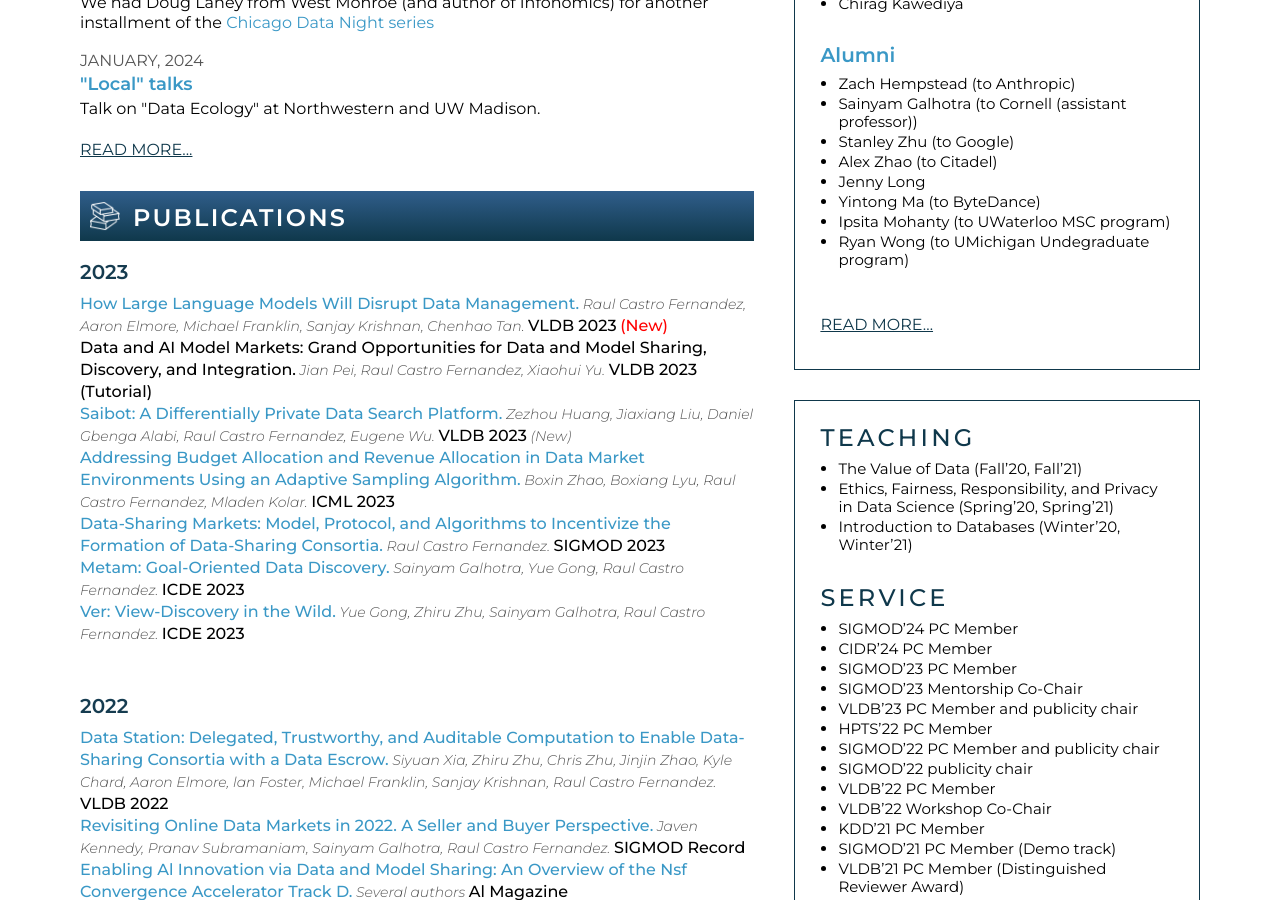
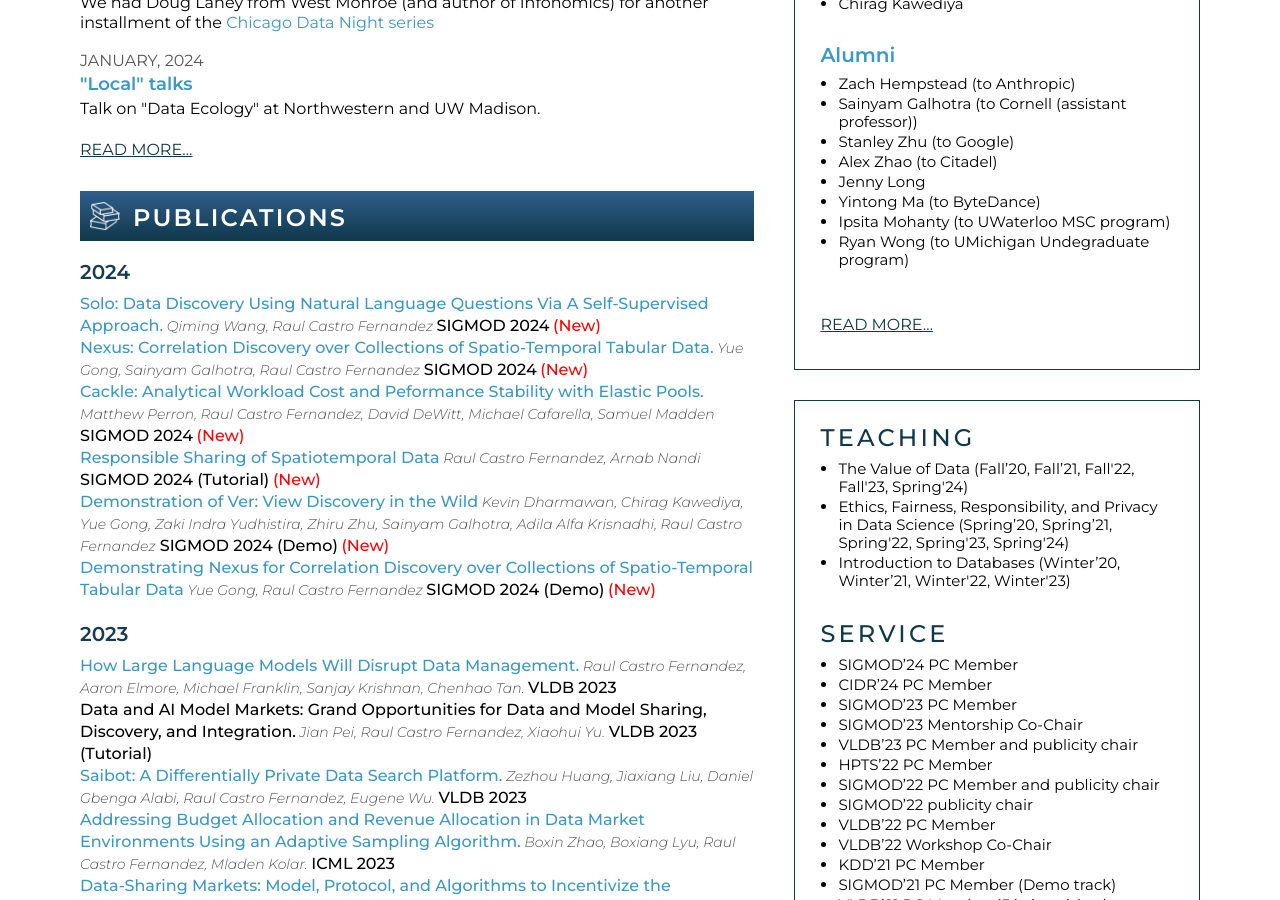
Before and after one commit to raulcf/raulcf.github.io, a Jekyll site: the page index.html, which Jekyll copies as it is, in a window 1280 px wide and 900 px high, scrolled down 740 px. Built offline with Jekyll 4.4.1, drawn with Linux system fonts in a browser that asks for light colours; some of the changed text lies outside the part shown.

Commit message:
updated with sigmod papers

```diff
--- a/index.html
+++ b/index.html
@@ -124,13 +124,67 @@ Talk on "Data Ecology" at Northwestern and UW Madison.
 
                 <div class="titlebox"><h2><img src="images/stack-of-books.png" alt="">PUBLICATIONS</h2></div>
                 <div class="descbox publicationbox">
+
+
+                    <p class="republican-year first">2024</p>
+
+                    <p>
+                    <strong><a
+href="./papers/solo-sigmod24.pdf">Solo: Data Discovery Using Natural Language
+Questions Via A Self-Supervised Approach.</a></strong> Qiming Wang, Raul Castro Fernandez <strong>SIGMOD 2024</strong> <strong> <span
+style='color:red;'>(New)</span></strong>
+                    <br>
+
+                    <p>
+                    <strong><a
+href="./papers/nexus-sigmod24.pdf">Nexus: Correlation Discovery over
+Collections of Spatio-Temporal Tabular Data.</a></strong> Yue Gong, Sainyam
+Galhotra, Raul Castro Fernandez <strong>SIGMOD 2024</strong> <strong> <span
+style='color:red;'>(New)</span></strong>
+                    <br>
+
+                    <p>
+                    <strong><a
+href="./papers/cackle-sigmod24.pdf">Cackle: Analytical Workload Cost and
+Peformance Stability with Elastic Pools.</a></strong> Matthew Perron, Raul
+Castro Fernandez, David DeWitt, Michael Cafarella, Samuel Madden <strong>SIGMOD 2024</strong> <strong> <span
+style='color:red;'>(New)</span></strong>
+                    <br>
+
+                    <p>
+                    <strong><a
+href="./papers/sigmod24-tutorial.pdf">Responsible Sharing of Spatiotemporal Data</a></strong> Raul
+Castro Fernandez, Arnab Nandi <strong>SIGMOD 2024 (Tutorial)</strong> <strong> <span
+style='color:red;'>(New)</span></strong>
+
+                    <br>
+
+                    <p>
+                    <strong><a
+href="./papers/Ver_SIGMOD_24_Demo.pdf">Demonstration of Ver: View Discovery in
+the Wild</a></strong> Kevin Dharmawan, Chirag Kawediya, Yue Gong, Zaki Indra
+Yudhistira, Zhiru Zhu, Sainyam Galhotra, Adila Alfa Krisnadhi, Raul Castro
+Fernandez<strong> SIGMOD 2024 (Demo)</strong> <strong> <span
+style='color:red;'>(New)</span></strong>
+
+                    <br>
+
+                    <p>
+                    <strong><a
+href="./papers/Nexus_SIGMOD_24_Demo.pdf">Demonstrating Nexus for Correlation
+Discovery over Collections of Spatio-Temporal Tabular Data</a></strong> Yue
+Gong, Raul Castro Fernandez <strong>SIGMOD 2024 (Demo)</strong> <strong> <span
+style='color:red;'>(New)</span></strong>
+                    <br>
+                    </p>
+
+                    <br>
                     <p class="republican-year first">2023</p>
 
                     <p>
                     <strong><a href="./papers/llm_db_vision_vldb23-11.pdf">How Large Language Models Will Disrupt Data
 Management.</a></strong> Raul Castro Fernandez, Aaron Elmore, Michael Franklin,
-Sanjay Krishnan, Chenhao Tan. <strong>VLDB 2023</strong> <strong> <span
-style='color:red;'>(New)</span></strong>
+Sanjay Krishnan, Chenhao Tan. <strong>VLDB 2023</strong>
                     <br>
                     <p>
                     <strong>Data and AI Model Markets: Grand Opportunities for
@@ -389,9 +443,12 @@ Pietzuch.   <strong>PhD Workshop@DEBS’13</strong>
 
                     <h2>TEACHING</h2>
                     <ul>
-                        <li>The Value of Data (Fall’20, Fall’21)</li>
-                        <li>Ethics, Fairness, Responsibility, and Privacy in Data Science (Spring’20, Spring’21)</li>
-                        <li>Introduction to Databases (Winter’20, Winter’21)</li>
+                        <li>The Value of Data (Fall’20, Fall’21, Fall'22,
+Fall'23, Spring'24)</li>
+                        <li>Ethics, Fairness, Responsibility, and Privacy in
+Data Science (Spring’20, Spring’21, Spring'22, Spring'23, Spring'24)</li>
+                        <li>Introduction to Databases (Winter’20, Winter’21,
+Winter'22, Winter'23)</li>
                     </ul>
 
 
```
Also changed, not shown: other parts of index.html (+2 -2 lines), 6 other files.
